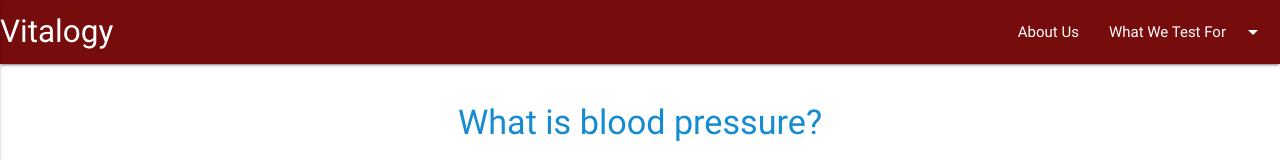
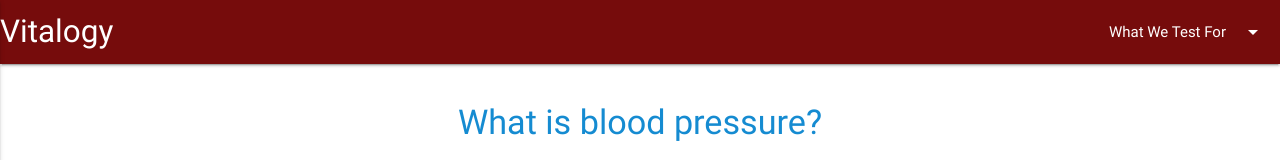
Before and after one commit to jennanmchugh/vitalogy, a website: page views/bloodpressure.html in a window 1280 px wide. Shown: the top 160 px of the page. Drawn offline with nearby package versions, Linux system fonts and the light colour scheme; files that its build step writes are made by us from their sources.

Commit message:
for real this time

```diff
--- a/views/bloodpressure.html
+++ b/views/bloodpressure.html
@@ -19,7 +19,6 @@
             <a href="#" class="brand-logo">Vitalogy</a>
             <a href="#" data-activates="nav-mobile" class="button-collapse"><i class="material-icons">menu</i></a>
             <ul class="right hide-on-med-and-down">
-                <li><a href="#about">About Us</a></li>
                 <li><a class="dropdown-button" href="#!" data-activates="dropdown">What We Test For<i class="material-icons right">arrow_drop_down</i></a></li>
             </ul>
             <ul class="side-nav" id="nav-mobile">
```
Also changed, not shown: views/cholesterol.html (+0 -1 lines), views/triglycerides.html (+0 -1 lines).
